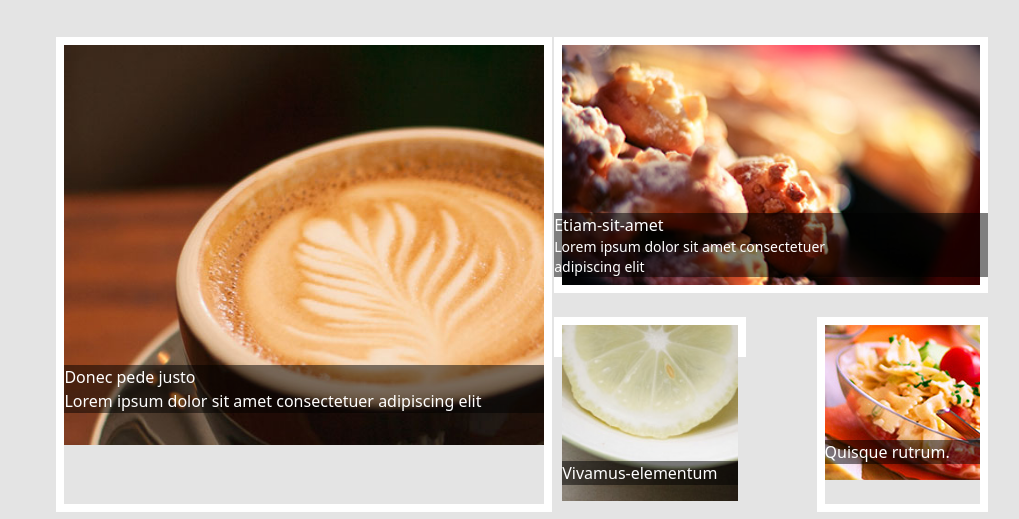
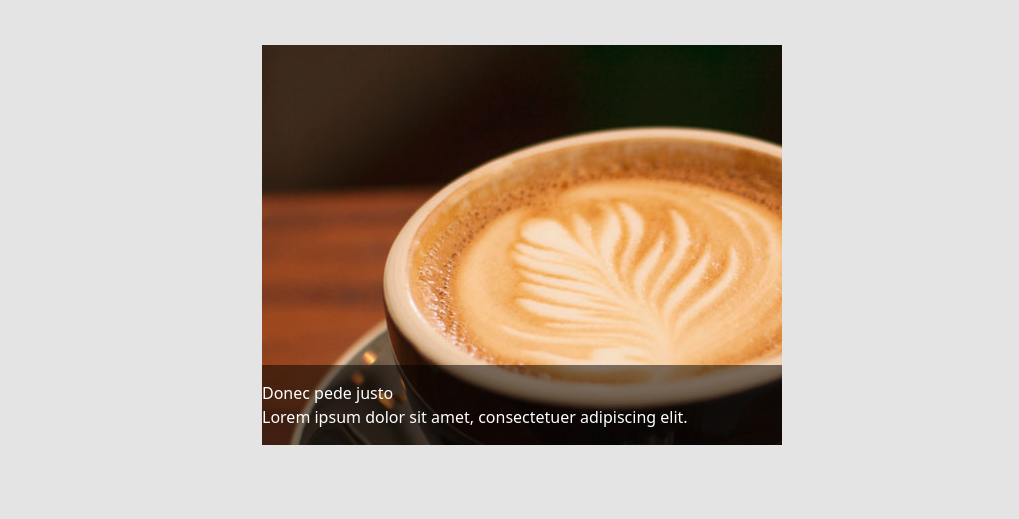
Before and after one commit to Promiseigboke/Camper-cafer, a website: page index.html in a window 1280 px wide. Shown: the part 2103-2622 px from the top of the page, without its empty margins (118-1137 px from the left). Drawn offline with Linux system fonts and the light colour scheme; a web font is replaced by a local one.

Commit message:
I delected Today's special section and started afresh

```diff
--- a/index.html
+++ b/index.html
@@ -186,64 +186,24 @@
     </div>
     </div>
     <!-------------------------------------- End Of Popular Items ------------------------------>
-       <!-------------------------------------- Today's Special ----------------------------------->
-       <div class="bg-[#E4E4E4] pt-28 flex flex-col items-center">
-        <div class="flex justify-between w-[58.2rem] mb-20">
-        <div class="flex max-w-[12rem] flex-wrap">
-            <img class="w-[2rem] h-[3rem]" src="template/img/logo.png" alt="cup image">
-            <p class="text-[#C79C60] mt-2 ml-2 text-[1.7rem] ">Today's </p>
-            <p class="text-[#C79C60]  text-[1.7rem] "> Special</p>
+       <!----------------------------------- Start Of Today's Special -------------------------->
+      <div class="bg-[#E4E4E4] flex flex-col items-center pt-[10rem]">
+        <div class="flex w-[58.2rem] -ml-[3rem]">
+            <div class="flex gap-x-3">
+            <img class="w-[2rem] h-[3rem]" src="template/img/logo.png" alt="Cup image">
+            <span class="text-[#C79C60] text-[1.7rem]">Today's Special</span>
+            </div>
+            <div class="w-[50rem] h-[0.15rem] bg-[#C79C60] ml-[5rem] mt-[2rem]">
+                <hr>
+            </div>
         </div>
-        <div class="w-[47rem] h-[0.15rem] bg-[#C79C60] ml-[2rem] mt-20 ">
-            <hr class="">
+        <div class="mt-[3rem] relative">
+            <img src="template/img/special-1.jpg" alt="Donec pede justo">
+            <div class="bg-black/50 absolute insect-0 flex items-center justify-center -mt-[5rem] h-[5rem]">
+                <span class="text-white w-[32.5rem]">Donec pede justo <br>Lorem ipsum dolor sit amet, consectetuer adipiscing elit.</span>
+            </div>
         </div>
-    </div>
-    <div class="flex w-[58.2rem] justify-between">
-            <!--Donec-pede-justo-->
-            <div class=" border-solid border-white border-[0.5rem]">
-                <img class="h-[25rem] w-[30rem]" src="template/img/special-1.jpg" alt="Donec-pede-justo">
-                <div class="bg-black/50 relative -top-20 text-white">
-
-                        <span class="">Donec pede justo</span>
-                        <p class="">Lorem ipsum dolor sit amet consectetuer adipiscing elit</p>
-                </div>
-            </div>
-            <div class="">
-                <div class="h-[20rem]">
-                    <!--Etiam-sit-amet-->
-                    <div class=" border-solid border-white border-[0.5rem]">
-                        <img class="h-[15rem]" src="template/img/special-2.jpg" alt="Etiam-sit-amet">
-
-                        </div>
-                            <div class="bg-black/50 relative -top-20 text-white h-11.8">
-                            <span class="">Etiam-sit-amet</span>
-                            <p class="w-[20rem] text-sm">Lorem ipsum dolor sit amet consectetuer adipiscing elit</p>
-                            </div>
-                    </div>
-                    <div class="flex justify-between -mt-10">
-                    <!--Vivamus-elementus-->
-                    <div class=" border-solid border-white border-[0.5rem] h-10">
-                        <img class="h-[11rem]" src="template/img/special-3.jpg" alt="Vivamus-elementus" class="">
-                        <div class="">
-                        </div>
-                            <div class="bg-black/50 relative -top-10 text-white">
-                            <span class="">Vivamus-elementum</span>
-                            </div>
-                    </div>
-
-                    <!--Quisque rutrum-->
-                    <div class=" border-solid border-white border-[0.5rem]">
-                        <img src="template/img/special-4.jpg" alt="Quisque rutrum" class="">
-                        <div class="">
-                        </div>
-                            <div class="bg-black/50 relative -top-10 text-white">
-                            <span class="">Quisque rutrum.</span>
-                            </div>
-                    </div>
-                    </div>
-            </div>
-          </div>
-    </div>
+      </div>
     <!-------------------------------------- End Of Today's Special ---------------------------->
     <!-------------------------------------- Start Of Daily Menu ------------------------------->
    <div class="bg-[#E4E4E4] flex flex-col items-center pt-[5rem]">
```
Also changed, not shown: output.css.
